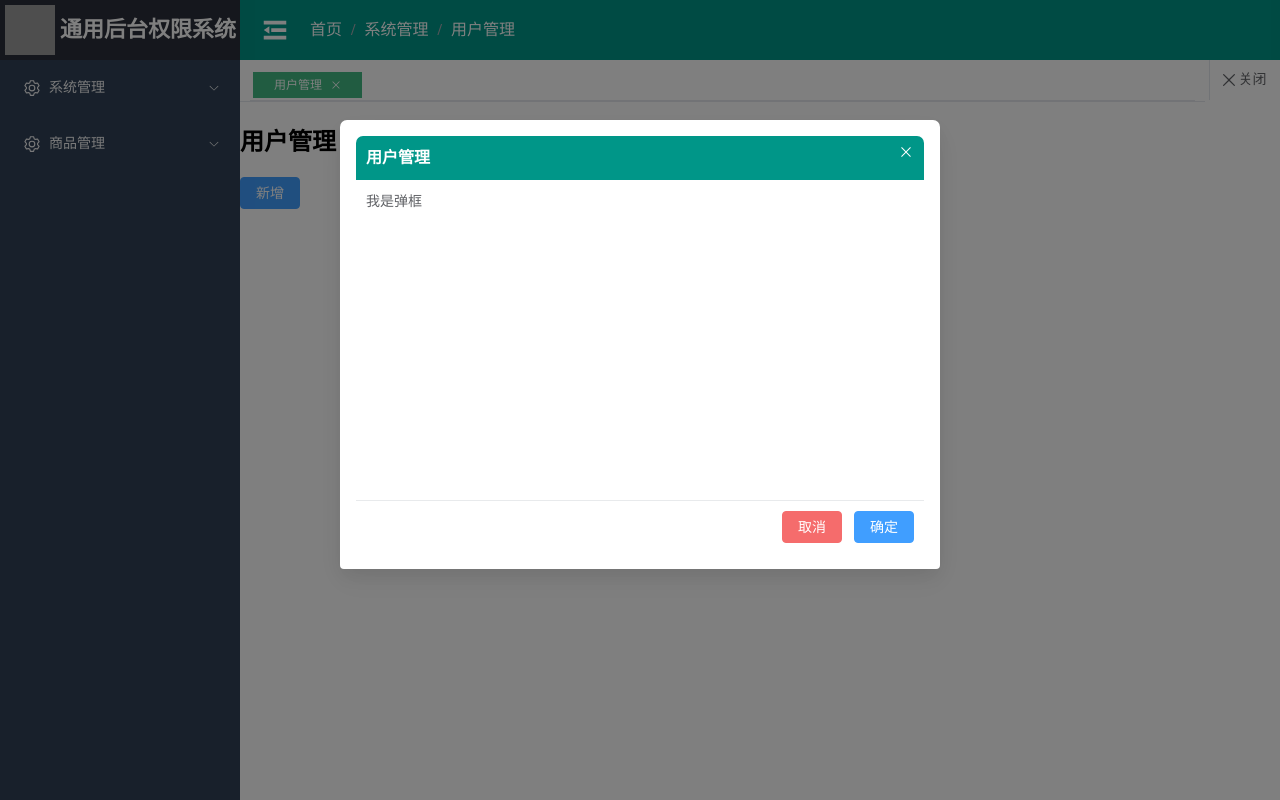
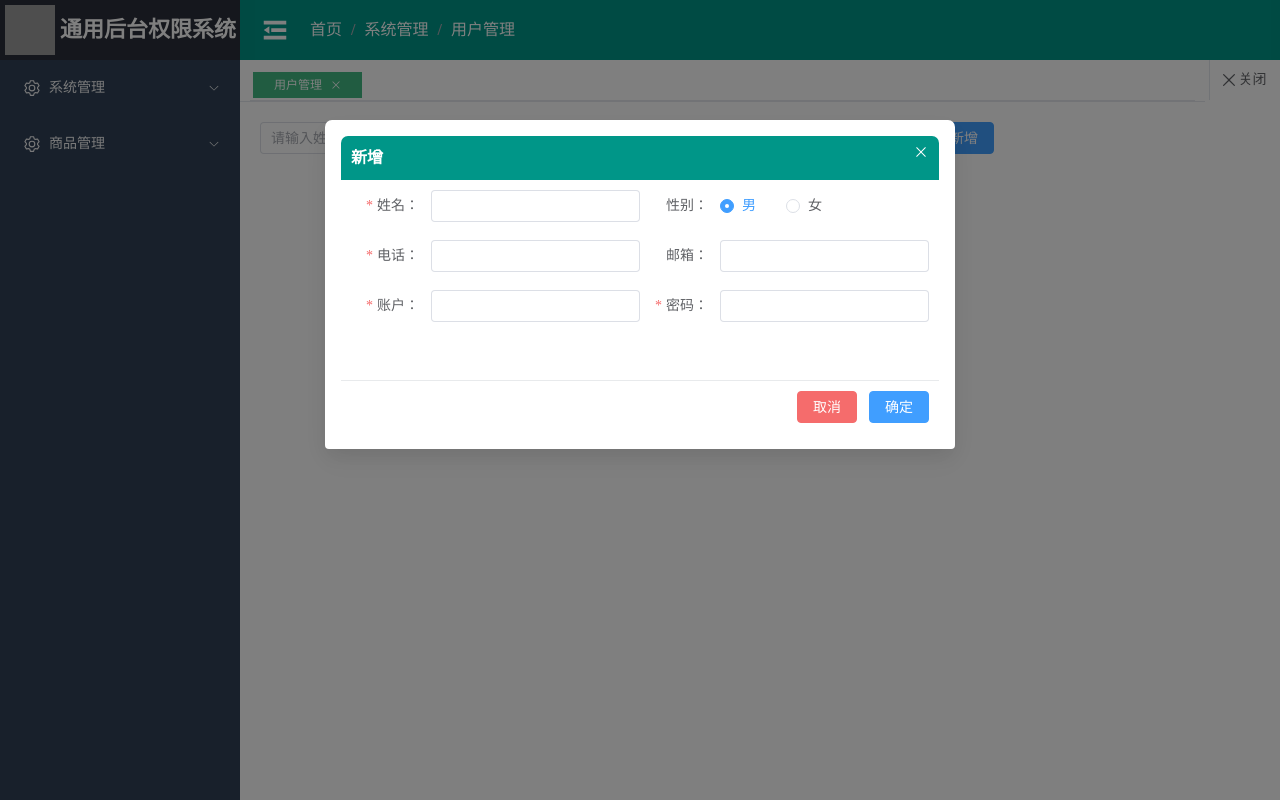
Before and after one commit to junwanzhao/common-limits-system, a Vue app in the folder project-web/: page /userList in a window 1280 px wide. Both pictures are taken after a click on the button "新增". Built offline with nearby package versions, Linux system fonts and the light colour scheme; grey boxes are pictures that could not be loaded.

Commit message:
feat: 新增⽤户⻚⾯制作

```diff
--- a/project-web/src/layout/menu/MenuBar.vue
+++ b/project-web/src/layout/menu/MenuBar.vue
@@ -55,7 +55,7 @@ let menuList = reactive([
         component: '/system/User/UserList',
         name: 'userList',
         meta: {
-          title: '⽤户管理',
+          title: '用户管理',
           icon: 'UserFilled',
           roles: ['sys:user']
         }
@@ -65,7 +65,7 @@ let menuList = reactive([
         component: '/system/Role/RoleList',
         name: 'roleList',
         meta: {
-          title: '⻆⾊管理',
+          title: '角色管理',
           icon: 'Wallet',
           roles: ['sys:role']
         }
--- a/project-web/src/router/index.ts
+++ b/project-web/src/router/index.ts
@@ -32,7 +32,7 @@ const routes: Array<RouteRecordRaw> = [
         component: () => import('@/views/system/User/UserList.vue'),
         name: 'userList',
         meta: {
-          title: '⽤户管理',
+          title: '用户管理',
           icon: 'UserFilled',
           roles: ['sys:user']
         }
@@ -42,7 +42,7 @@ const routes: Array<RouteRecordRaw> = [
         component: () => import('@/views/system/Role/RoleList.vue'),
         name: 'roleList',
         meta: {
-          title: '⻆⾊管理',
+          title: '角色管理',
           icon: 'Wallet',
           roles: ['sys:role']
         }
--- a/project-web/src/views/system/Role/RoleList.vue
+++ b/project-web/src/views/system/Role/RoleList.vue
@@ -19,8 +19,8 @@
 
     <!-- 表格数据 -->
     <el-table :height="tableHeight" :data="tableList" border stripe>
-      <el-table-column prop="roleName" label="⻆⾊名称"></el-table-column>
-      <el-table-column prop="remark" label="⻆⾊备注"></el-table-column>
+      <el-table-column prop="roleName" label="角色名称"></el-table-column>
+      <el-table-column prop="remark" label="角色备注"></el-table-column>
       <el-table-column label="操作" width="220" align="center">
         <template #default="scope">
           <el-button
@@ -70,7 +70,7 @@
           :inline="false"
           size="default"
         >
-          <el-form-item prop="roleName" label="⻆⾊名称">
+          <el-form-item prop="roleName" label="角色名称">
             <el-input v-model="addModel.roleName"></el-input>
           </el-form-item>
           <el-form-item prop="remark" label="备注">
--- a/project-web/src/views/system/User/UserList.vue
+++ b/project-web/src/views/system/User/UserList.vue
@@ -1,37 +1,166 @@
 <template>
-  <h2>用户管理</h2>
-  <div>
-    <el-button type="primary" size="default" @click="addBtn">新增</el-button>
-    <sys-dialog
+  <el-main>
+    <!-- 搜索栏 -->
+    <el-form :model="searchParm" :inline="true" size="default">
+      <el-form-item>
+        <el-input
+          placeholder="请输⼊姓名"
+          v-model="searchParm.phone"
+        ></el-input>
+      </el-form-item>
+      <el-form-item>
+        <el-input
+          placeholder="请输⼊电话"
+          v-model="searchParm.phone"
+        ></el-input>
+      </el-form-item>
+      <el-form-item>
+        <el-button icon="Search">搜索</el-button>
+        <el-button icon="Close" type="danger" plain>重置</el-button>
+        <el-button icon="Plus" type="primary" @click="addBtn">新增</el-button>
+      </el-form-item>
+    </el-form>
+    <!-- 新增编辑 -->
+    <SysDialog
       :title="dialog.title"
-      :visible="dialog.visible"
       :width="dialog.width"
       :height="dialog.height"
-      @onClose="onClose"
-      @onConfirm="onConfirm"
+      :visible="dialog.visible"
+      @on-close="onClose"
+      @on-confirm="commit"
     >
       <template v-slot:content>
-        <div>我是弹框</div>
+        <el-form
+          :model="addModel"
+          ref="addForm"
+          :rules="rules"
+          label-width="80px"
+          :inline="false"
+          size="default"
+        >
+          <el-row>
+            <el-col :span="12" :offset="0">
+              <el-form-item prop="nickName" label="姓名：">
+                <el-input v-model="addModel.nickName"></el-input>
+              </el-form-item>
+            </el-col>
+            <el-col :span="12" :offset="0">
+              <el-form-item prop="sex" label="性别：">
+                <el-radio-group v-model="addModel.gender">
+                  <el-radio :label="'0'">男</el-radio>
+                  <el-radio :label="'1'">⼥</el-radio>
+                </el-radio-group>
+              </el-form-item>
+            </el-col>
+          </el-row>
+          <el-row>
+            <el-col :span="12" :offset="0">
+              <el-form-item prop="phone" label="电话：">
+                <el-input v-model="addModel.phone"></el-input>
+              </el-form-item>
+            </el-col>
+            <el-col :span="12" :offset="0">
+              <el-form-item prop="email" label="邮箱：">
+                <el-input v-model="addModel.email"></el-input>
+              </el-form-item>
+            </el-col>
+          </el-row>
+          <el-row>
+            <el-col :span="12" :offset="0">
+              <el-form-item prop="username" label="账户：">
+                <el-input v-model="addModel.username"></el-input>
+              </el-form-item>
+            </el-col>
+            <el-col :span="12" :offset="0">
+              <el-form-item prop="password" label="密码：">
+                <el-input v-model="addModel.password"></el-input>
+              </el-form-item>
+            </el-col>
+          </el-row>
+        </el-form>
       </template>
-    </sys-dialog>
-  </div>
+    </SysDialog>
+  </el-main>
 </template>
 <script setup lang="ts">
+import { reactive, ref } from 'vue'
 import SysDialog from '@/components/SysDialog.vue'
-import { reactive } from 'vue'
-const dialog = reactive({
-  title: '⽤户管理',
-  width: 600,
-  height: 300,
-  visible: false
+import useDialog from '@/hooks/useDialog'
+import { FormInstance } from 'element-plus'
+//表单ref属性
+const addForm = ref<FormInstance>()
+//弹框属性
+const { dialog, onClose, onShow } = useDialog()
+//搜索栏绑定对象
+const searchParm = reactive({
+  phone: '',
+  nickName: '',
+  currentPage: 1,
+  pageSize: 10
 })
+//新增绑定对象
+const addModel = reactive({
+  userId: '',
+  username: '',
+  password: '',
+  phone: '',
+  email: '',
+  gender: '0',
+  nickName: ''
+})
+//表单验证规则
+const rules = reactive({
+  nickName: [
+    {
+      required: true,
+      trigger: ['blur', 'change'],
+      message: '请输⼊姓名'
+    }
+  ],
+  gender: [
+    {
+      required: true,
+      trigger: ['blur', 'change'],
+      message: '请选择性别'
+    }
+  ],
+  phone: [
+    {
+      required: true,
+      trigger: ['blur', 'change'],
+      message: '请输⼊电话'
+    }
+  ],
+  username: [
+    {
+      required: true,
+      trigger: ['blur', 'change'],
+      message: '请输⼊账户'
+    }
+  ],
+  password: [
+    {
+      required: true,
+      trigger: ['blur', 'change'],
+      message: '请输⼊密码'
+    }
+  ]
+})
+//新增按钮
 const addBtn = () => {
-  dialog.visible = true
+  dialog.title = '新增'
+  dialog.height = 180
+  //显示弹框
+  onShow()
 }
-const onClose = () => {
-  dialog.visible = false
-}
-const onConfirm = () => {
-  dialog.visible = false
+//提交表单
+const commit = () => {
+  //验证表单
+  addForm.value?.validate((valid) => {
+    if (valid) {
+      console.log('验证通过')
+    }
+  })
 }
 </script>
+<style scoped></style>
```
